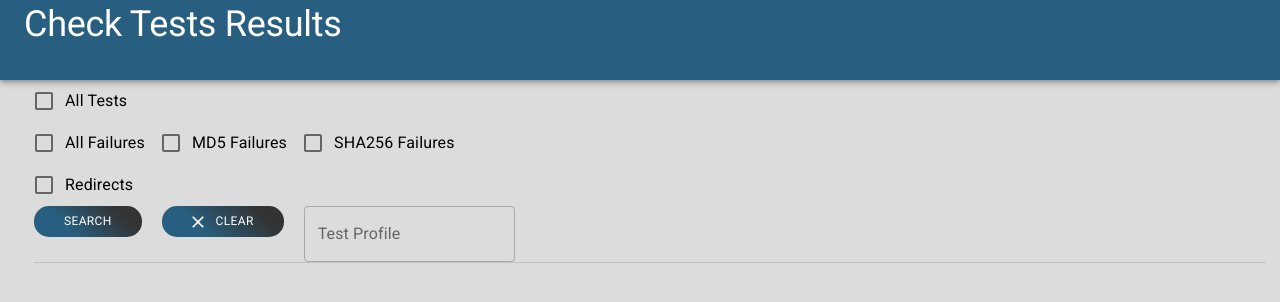
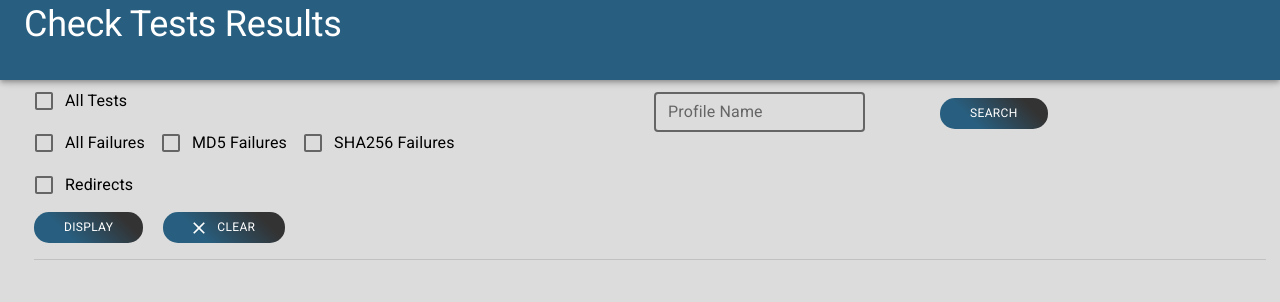
Before and after one commit to tippettj/phoronix-stats, a React (Create React App) app: page / in a window 1280 px wide. Shown: the top 302 px of the page. Built offline with nearby package versions, Linux system fonts and the light colour scheme.

Commit message:
improved visuals, added profilename as first drop

```diff
--- a/src/App.css
+++ b/src/App.css
@@ -1,7 +1,4 @@
 /* Color of text in input boxes ie TestProfile */
-input {
-  color: purple !important;
-}
 
 /* Background color for entire page */
 body {
--- a/src/components/Checkboxes.js
+++ b/src/components/Checkboxes.js
@@ -96,7 +96,7 @@ const createCheckbox = (checkboxes, setCheckbox, index) => {
   )
 }
 
-function Checkboxes({ checkboxes, setCheckbox }) {
+function Checkboxes({ checkboxes, setCheckbox}) {
   return (
     <React.Fragment>
       <Grid
--- a/src/components/FilterForm.js
+++ b/src/components/FilterForm.js
@@ -8,6 +8,8 @@ import Toolbar from '@material-ui/core/Toolbar';
 import AppBar from '@material-ui/core/AppBar';
 import Divider from '@material-ui/core/Divider';
 import Typography from '@material-ui/core/Typography';
+import Grid from '@material-ui/core/Grid';
+
 
 import 'fontsource-roboto';
 
@@ -18,18 +20,35 @@ import {theme} from './theme';
 import "./styles.css";
 import useStyles from "./styles";
 
+function getSearchData(searchValue, data) {
+    console.log("data=", data);
+    console.log("search=", searchValue);
+
+}
 
 export function FilterForm(props) {
     const [display, setDisplay] = useState(false);  // display the results of the search on the page
+    const [searchValue, setSearchValue] = useState(null);
+    //const [currDataSet, setCurrDataSet] = useState(props.data);
     const checkboxes = useCheckboxes();             // filter to determine which results to display
     const classes = useStyles();
 
+    console.log("Data", props.data);
     // display the results on the page
-    const handleSubmit = (event) => {
+    const handleDisplay = (event) => {
         event.preventDefault();
         setDisplay(true);
+        console.log("Display=", display);
     }
 
+    // display the results on the page
+    const handleSearch = (event, data) => {
+        console.log(event.target.value);
+        event.preventDefault();
+        getSearchData(searchValue, data);
+        console.log("Search Value=", searchValue);
+
+    }
     // clear form of all data and reset checkboxes
     const clearForm = (event) => {
         checkboxes.checkboxes.map((box, idx) => checkboxes.setCheckbox(idx, false));
@@ -89,19 +108,17 @@ export function FilterForm(props) {
     }
 
     function getRedirectData(data) {
-        let testProfile = null;
-
         if (data && data.length>0 ) {
-          testProfile = data.filter((profile) => {
+          return data.filter((profile) => {
               return profile.packages.some((packs) => {
                 return packs.mirror.some(mirror => {
-                   if (mirror.status === Constants.FAILED) {
-                       console.log(mirror);
-                    }
+                    if (mirror.failures && mirror.failures.vendor)
+                        return (mirror.status === Constants.JSON_FAILED && (mirror.failures.vendor.includes('301') || mirror.failures.vendor.includes('302')))
+                    else
+                        return false;
                 }
             )})
         })
-        return testProfile;
       }
     }
 
@@ -114,6 +131,7 @@ export function FilterForm(props) {
         let results = data;
         const filters = checkboxes.checkboxes.filter((checks) => checks.checked === true).map((checkbox) => checkbox.name);
         console.log("Filters->", filters);
+
         if (filters.includes(Constants.ALL))
             results = data;
 
@@ -123,6 +141,7 @@ export function FilterForm(props) {
         if (filters.includes(Constants.REDIRECT))
             results = getRedirectData(data);
 
+        console.log("Results=", results);
         return results;
     }
 
@@ -130,7 +149,7 @@ export function FilterForm(props) {
         <ThemeProvider theme={theme}>
             <Container maxWidth="lg">
                 <React.Fragment>
-                    <form onSubmit={(e) => handleSubmit(e)}>
+                    <form onSubmit={(e) => handleDisplay(e)}>
                         <div className="App">
                             <AppBar>
                                 <Toolbar className={classes.toolbar}>
@@ -141,11 +160,13 @@ export function FilterForm(props) {
                                 </Toolbar>
                             </AppBar>
                         </div>
-                        <Checkboxes {...checkboxes}/>
+                        <Grid container spacing={1} className={classes.container}>
+                            <Grid item xs={6}>
+                                <Checkboxes {...checkboxes}  />
                                 <Button
                                     className={classes.button}
-                            onClick={handleSubmit}>
-                            Search
+                                    onClick={handleDisplay}>
+                                    Display
                                 </Button>
                                 <Button
                                     className={classes.button}
@@ -153,13 +174,36 @@ export function FilterForm(props) {
                                     onClick={(e) => clearForm(e)}>
                                     Clear
                                 </Button>
+                            </Grid>
+                            <Grid item xs={6}  >
+                                <Grid container spacing={1} style={{marginTop:"0.5em"}}>
+                                    <Grid item xs={6}>
                                         <TextField
+                                            id="outlined-helperText"
+                                            label="Profile Name"
+                                            defaultValue=""
                                             variant="outlined"
+                                            size="small"
                                             color="primary"
-                            label="Test Profile"
+                                            InputProps={{classes: {notchedOutline:classes.notchedOutline}}}
+                                            onChange={(e) => setSearchValue(e.target.value)}
                                         />
-                        <Divider />
+                                    </Grid>
+                                    <Grid item xs={3}>
+                                        <Button
+                                            id="search"
+                                            className={classes.button}
+                                            style={{marginLeft: "-2em"}}
+                                             onClick={(e)=>handleSearch(e)}
+                                           > Search
+                                        </Button>
+                                    </Grid>
+                                </Grid>
+                            </Grid>
+                        </Grid>
+                        <Divider style={{marginTop: "1em"}}/>
                         {(display) ? <DisplayResults results={getData(props.data)}/> : null }
+
                     </form>
                 </React.Fragment>
             </Container>
--- a/src/components/PTSMirrors.js
+++ b/src/components/PTSMirrors.js
@@ -33,6 +33,7 @@ import startCase from 'lodash/startCase';
  * Mirror -> [{status, duplicate, url, failures {}, download-time}]
  */
 const PTSMirrors = (props) => {
+    console.log("PTSMirrors");
     //const {status, url, failures} = props.data;
     const [openMirror, setOpenMirror] = React.useState(false);
     //const classes = props.classes;
--- a/src/components/PTSPackages.js
+++ b/src/components/PTSPackages.js
@@ -3,23 +3,23 @@ import React from 'react';
 import * as Constants from "../Constants";
 import useStyles from "./styles";
 
-import { withStyles} from '@material-ui/core/styles';
+import { withStyles, useTheme } from '@material-ui/core/styles';
 import Typography from '@material-ui/core/Typography';
 import Collapse from "@material-ui/core/Collapse";
 
 
 import Table from '@material-ui/core/Table';
 import TableBody from '@material-ui/core/TableBody';
-import TableHead from '@material-ui/core/TableHead';
 
 import TableCell from '@material-ui/core/TableCell';
-import TableContainer from '@material-ui/core/TableContainer';
 import TableRow from '@material-ui/core/TableRow';
 import IconButton from "@material-ui/core/IconButton";
-//import Box from "@material-ui/core/Box";
+
+import blueGrey from '@material-ui/core/colors/blueGrey';
 
 
 import PTSMirrors from './PTSMirrors';
+    //const lightGrey = blueGrey[50];
 
   // Lot of TableCells so styled instead of using className
   const StyledTableCell = withStyles((theme) => ({
@@ -34,8 +34,9 @@ import PTSMirrors from './PTSMirrors';
       fontSize: 14,
       padding:"0px",
       marginLeft:"20px",
-      backgroundColor: "#dcdcdc",   //grey
-    },
+      //backgroundColor: lightGrey,
+      backgroundColor: "#dbdede",   //grey
+    }
   }))(TableCell);
 
 /**
@@ -45,12 +46,16 @@ import PTSMirrors from './PTSMirrors';
  * Package -> [{identifier, pts-filename, pts-filesize, pts-sha256, pts-md5, mirror[]}]
  */
 const PTSPackages = props => {
+    const packages = props.data;
+
     const classes = useStyles();
+    const theme = useTheme();
     const [open, setOpen] = React.useState(false);
 
     const {identifier, "pts-filename" : filename, "pts-filesize" : filesize, "pts-sha256" : sha256, "pts-md5" : md5, mirror} = props.data;
+
     const hasFailedStatus = (props) => {
-        return props.data.mirror.some((mirror) => mirror.status === Constants.JSON_FAILED)
+        return props.mirror.some((mirror) => mirror.status === Constants.JSON_FAILED)
     }
 
     const getMirrors = (props) => {
@@ -67,19 +72,17 @@ const PTSPackages = props => {
     }
 
     return (
-            <TableContainer >
         <Table>
-                    <TableHead>
+             <TableBody>
                 <TableRow>
-                            <StyledTableCell >
+                    <StyledTableCell style={{background:"#d6dada"}}>
                         <IconButton
                             aria-label="expand row"
                             size="small"
                             style={{borderRadius:16}}
                             onClick={() => setOpen(!open)}
                         >
-                                    {/* {open ? <KeyboardArrowUpIcon /> : <KeyboardArrowDownIcon />} */}
-                                    <Typography color={hasFailedStatus(props)?'secondary':'primary'} style={{fontWeight:600}} >{identifier}</Typography>
+                            <Typography color={hasFailedStatus(packages)?'secondary':'primary'} style={{fontWeight:400, marginLeft:"20px"}} >{filename}</Typography>
                         </IconButton>
                     </StyledTableCell>
                 </TableRow>
@@ -88,7 +91,6 @@ const PTSPackages = props => {
                 <TableRow>
                     <StyledTableCell>
                         <Collapse in={open} timeout="auto" unmountOnExit >
-                                {/* <Box margin={1}> */}
                             <Table size="small">
                                 <TableBody>
                                     <TableRow>
@@ -127,20 +129,16 @@ const PTSPackages = props => {
                                     {getMirrors(mirror)}
                                 </TableBody>
                             </Table>
-                                {/* </Box> */}
                         </Collapse>
                     </StyledTableCell>
                 </TableRow>
 
-                    </TableHead>
+            </TableBody>
         </Table>
-             </TableContainer>
     )
 }
 
- //const STableCell= withStyles(StyledTableCell)(TableCell);
  const packageStyles = withStyles(useStyles)(PTSPackages);
-
  export { StyledTableCell, packageStyles };
 
 export default PTSPackages;
--- /dev/null
+++ b/src/components/PTSProfile.js
@@ -0,0 +1,84 @@
+import React from 'react';
+import PTSPackages from './PTSPackages';
+
+import * as Constants from "../Constants";
+import useStyles from "./styles";
+
+import Typography from '@material-ui/core/Typography';
+import Collapse from "@material-ui/core/Collapse";
+
+
+import Table from '@material-ui/core/Table';
+import TableBody from '@material-ui/core/TableBody';
+import TableHead from '@material-ui/core/TableHead';
+
+import TableContainer from '@material-ui/core/TableContainer';
+import TableRow from '@material-ui/core/TableRow';
+import IconButton from "@material-ui/core/IconButton";
+import {StyledTableCell} from "./PTSPackages";
+
+
+const PTSProfile = props => {
+    const profile=props.data;
+
+    const classes = useStyles();
+    const [open, setOpen] = React.useState(false);
+
+    const hasFailedStatus = (packages) => {
+        return packages.some(pack =>
+            pack.mirror.some(mirror => mirror.status === Constants.JSON_FAILED)
+    )};
+
+    const getPackages = (packages) => {
+        let testProfile = null;
+
+        if (packages && packages.length>0 ) {
+          testProfile = packages.map((pack, pKey) =>  {
+            return (<PTSPackages key={pKey} data={pack}/> );
+          })
+
+          return testProfile;
+        }
+      }
+    return (
+        <TableContainer >
+            <Table>
+                <TableHead>
+                    <TableRow>
+                        <StyledTableCell >
+                            <IconButton
+                                aria-label="expand row"
+                                size="small"
+                                style={{borderRadius:16}}
+                                onClick={() => setOpen(!open)}
+                            >
+                                {/* {open ? <KeyboardArrowUpIcon /> : <KeyboardArrowDownIcon />} */}
+                                <Typography color={hasFailedStatus(profile.packages)?'secondary':'primary'} style={{fontWeight:600}} >{profile['profile-name']}</Typography>
+                            </IconButton>
+                        </StyledTableCell>
+                    </TableRow>
+
+
+                    <TableRow>
+                        <StyledTableCell>
+                            <Collapse in={open} timeout="auto" unmountOnExit >
+                                <Table size="small">
+                                    <TableBody>
+                                        <TableRow>
+                                        <StyledTableCell>
+                                             {getPackages(profile.packages)}
+                                        </StyledTableCell>
+                                        </TableRow>
+                                    </TableBody>
+                                </Table>
+                            </Collapse>
+                        </StyledTableCell>
+                    </TableRow>
+
+                </TableHead>
+            </Table>
+        </TableContainer>
+    )
+}
+
+export default PTSProfile;
--- a/src/components/styles.js
+++ b/src/components/styles.js
@@ -2,6 +2,12 @@ import { makeStyles } from '@material-ui/core/styles';
 
 export const useStyles = makeStyles((theme) => ({
     // ...theme.spread,
+    notchedOutline: {
+        borderWidth: '2px',
+        //borderColor: '#285F80 !important'
+        borderColor: 'rgba(0,0,0,0.54)'
+      },
+
     root: {
       flexGrow: '100%',
     },
@@ -13,6 +19,7 @@ export const useStyles = makeStyles((theme) => ({
         padding: '5px 30px',
         marginRight: '20px',
         fontSize: 12,
+        marginTop: "0.5em"
     },
     title: {
         marginBottom: '10px',
```
Also changed, not shown: public/check-tests-results.json (+71 -0 lines), src/components/DisplayResults.js (+5 -6 lines), src/Constants.js (line endings or trailing spaces). Lines whose indentation alone changed are shown as unchanged.
